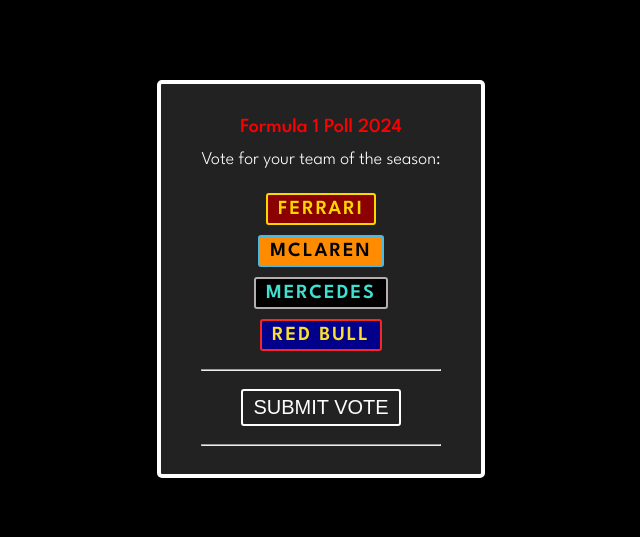
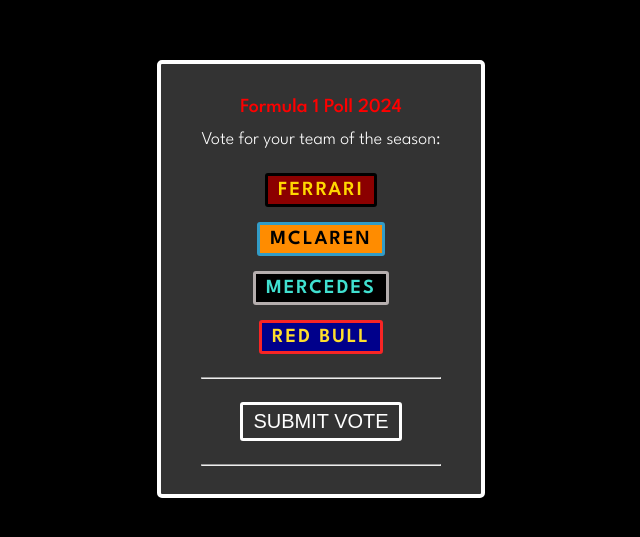
Before and after one commit to Nimira43/Formula-1-Teams-Poll-2024, a plain HTML site: page index.html in a window 1280 px wide. Shown: the part 121-658 px from the top of the page, without its empty margins (319-959 px from the left). Drawn offline with Linux system fonts and the light colour scheme.

Commit message:
Perfecting the team colour styling

```diff
--- a/index.html
+++ b/index.html
@@ -34,7 +34,7 @@
       <hr>
       <button onClick="submitVote()">Submit Vote</button>
       <hr>
-      <div id="result" ></div>
+      <div id="result" class="result"></div>
     </div>
   </div>
 </body>
--- a/styles.css
+++ b/styles.css
@@ -13,7 +13,7 @@ body {
 }
 
 .container {
-  background-color: #222;
+  background-color: #333;
   padding: 20px 40px;
   border-radius: 5px;
   border: 4px solid #fff;
@@ -57,7 +57,7 @@ h2 {
 }
 
 .option {
-  margin-bottom: 10px;
+  margin-bottom: 15px;
 }
 
 input[type="radio"] {
@@ -87,33 +87,60 @@ label {
 .option-1 {
   color: #ffd700;
   background-color: #8b0000;
-  border: 2px solid #ffd700;
+  border: 3px solid #000;
+  transition: all 0.3s ease-in;
 }
+
 .option-2 {
   color: #000;
   background-color: #ff8c00;
-  border: 2px solid #4ab9e5;
+  border: 3px solid #329cc7;
+  transition: all 0.3s ease-in;
+
 }
 .option-3 {
   color: #40e0d0;
   background-color: #000;
-  border: 2px solid #b5aeae;
+  border: 3px solid #b5aeae;
+  transition: all 0.3s ease-in;
 }
+
 .option-4 {
   color: #fdde2d;
   background-color: #00008b;
-  border: 2px solid #f82525;
+  border: 3px solid #f82525;
+  transition: all 0.3s ease-in;
+}
+
+.option-1:hover {
+  color: #000;
+  border: 3px solid #ffd700;
+}
+
+.option-2:hover {
+  color: #329cc7;
+  border: 3px solid #000;
+}
+
+.option-3:hover {
+  color: #b5aeae;
+  border: 3px solid #40e0d0;
+}
+
+.option-4:hover {
+  color: #f82525;
+  border: 3px solid #fdde2d;
 }
 
 button {
-  margin: 10px;
+  margin: 15px;
   font-size: 20px;
   font-weight: 500;
   text-transform: uppercase;
   padding: 5px 10px;
   background-color: transparent;
   color: #fff;
-  border: 2px solid #fff;
+  border: 3px solid #fff;
   border-radius: 3px;
   cursor: pointer;
   transition: all 0.3s ease-in;
@@ -121,7 +148,7 @@ button {
 
 button:hover {
   color: #ff0000;
-  border: 5px solid #ff0000;
+  border: 3px solid #ff0000;
 }
 
 button:active {
```
